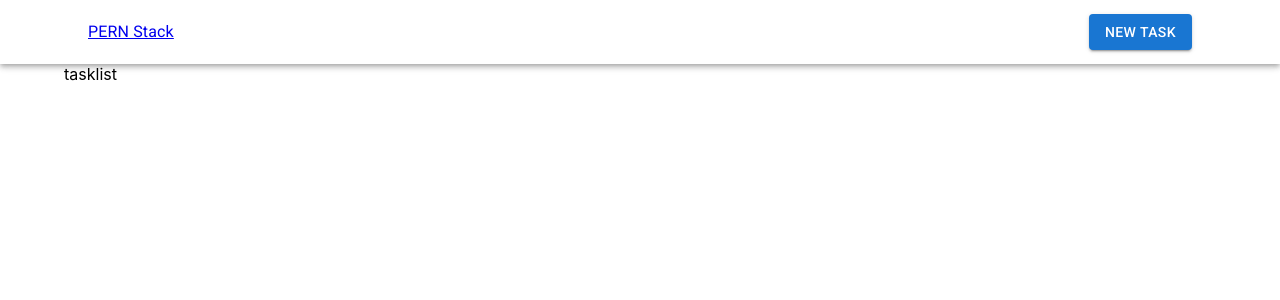
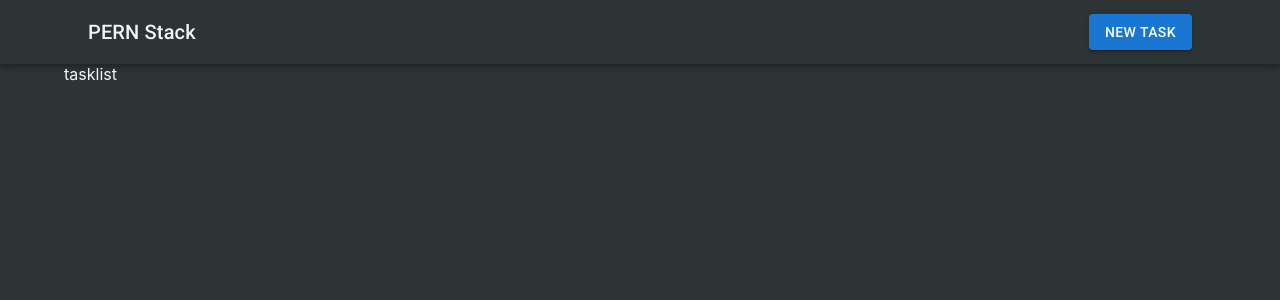
Before and after one commit to Davidcastel26/APP_TASK_MANAGER_PERN, a React (Create React App) app in the folder client/: page / in a window 1280 px wide. Shown: the top 300 px of the page. Built offline with nearby package versions, Linux system fonts and the light colour scheme.

Commit message:
ui nav done

```diff
--- a/client/src/components/Navbar.js
+++ b/client/src/components/Navbar.js
@@ -19,8 +19,8 @@ const Navbar = () => {
             <AppBar position='state' color='transparent'>
                 <Container>
                     <Toolbar>
-                        <Typography sx={{ flexGrow: 1}}>
-                            <Link to='/'>
+                        <Typography variant='h6' sx={{ flexGrow: 1}}>
+                            <Link to='/' style={{ textDecoration:'none', color:'whitesmoke'}}>
                                 PERN Stack
                             </Link>
                         </Typography>
--- a/client/src/index.css
+++ b/client/src/index.css
@@ -5,6 +5,8 @@ body {
     sans-serif;
   -webkit-font-smoothing: antialiased;
   -moz-osx-font-smoothing: grayscale;
+  background: #2d3436;
+  color: whitesmoke;
 }
 
 code {
```
